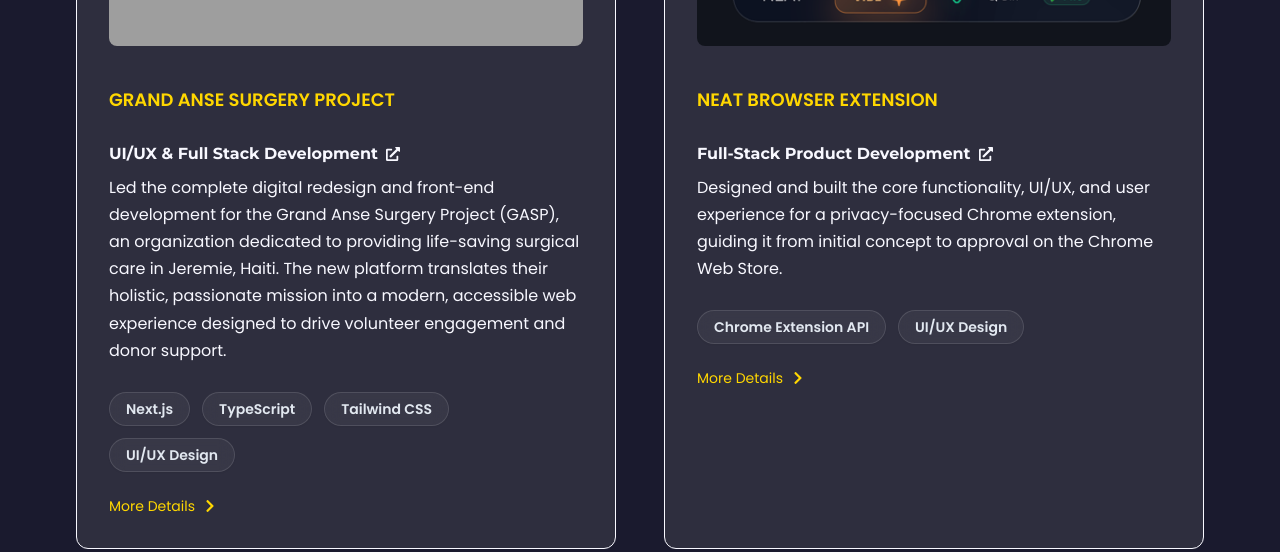
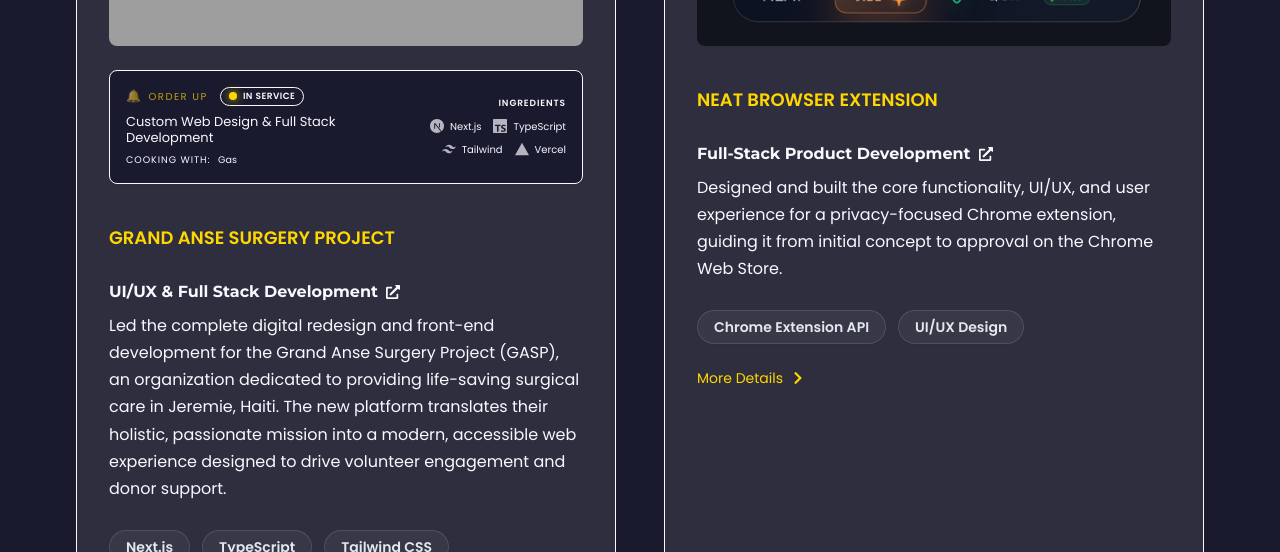
Before and after one commit to brian-giordano/portfolio-2024, a Next.js app: page / in a window 1280 px wide. Shown: the part 1247-1799 px from the top of the page. Built offline with nearby package versions, Linux system fonts and the light colour scheme; grey boxes are pictures that could not be loaded.

Commit message:
Add in-progress UI to new GASP project.

```diff
--- a/components/ProjectsSection.tsx
+++ b/components/ProjectsSection.tsx
@@ -12,6 +12,7 @@
 import NeatThumbnail from "../assets/images/neat-thumbnail.png";
 import InsuranceAIThumbnail from "../assets/images/insurance-ai-thumbnail.png";
 import HIISonarThumbnail from "../assets/images/hii-sonar-thumbnail.png";
+import OrderUpCard from "./ui/OrderUpCard";
 
 import NextImage from "next/image";
 import { motion, AnimatePresence } from "framer-motion";
@@ -36,10 +37,15 @@
         alt: "GASP Haiti website redesign hero section",
         orgName: "UI/UX & Full Stack Development",
         orgLink: "https://gasp-haiti.vercel.app/",
+        actionText: "View Preview",
+        actionIconPrefix: "✨",
+        preTitleElement: <OrderUpCard />,
         description: (
-          <p className="text-gray-200">
-            Led the complete digital redesign and front-end development for the Grand Anse Surgery Project (GASP), an organization dedicated to providing life-saving surgical care in Jeremie, Haiti. The new platform translates their holistic, passionate mission into a modern, accessible web experience designed to drive volunteer engagement and donor support.
-          </p>
+          <div className="text-gray-200">
+            <p>
+              Led the complete digital redesign and front-end development for the Grand Anse Surgery Project (GASP), an organization dedicated to providing life-saving surgical care in Jeremie, Haiti. The new platform translates their holistic, passionate mission into a modern, accessible web experience designed to drive volunteer engagement and donor support.
+            </p>
+          </div>
         ),
         stackUsed: [
           { name: "Next.js", category: "Frontend" },
--- a/components/ui/Card.tsx
+++ b/components/ui/Card.tsx
@@ -35,6 +35,9 @@
   objectPosition?: string;
   thumbnailConfig?: StyledThumbnailConfig;
   onOpen?: () => void;
+  preTitleElement?: JSX.Element;
+  actionText?: string;
+  actionIconPrefix?: string;
 }
 
 const Card: React.FC<CardProps> = ({
@@ -55,6 +58,9 @@
   objectPosition = "center",
   thumbnailConfig,
   onOpen,
+  preTitleElement,
+  actionText = "Visit Site",
+  actionIconPrefix,
 }) => {
   const imageSource = imageUrl || logoUrl;
   const isProjectCard = !startMonth && !startYear && !endMonth && !endYear;
@@ -80,14 +86,14 @@
               )}
               <div className="absolute inset-0 bg-gradient-to-t from-black/40 to-transparent pointer-events-none" />
               {orgLink && (
-                <div className="absolute inset-0 flex items-center justify-center opacity-0 group-hover:opacity-100 transition-opacity">
+                <div className="absolute inset-0 flex items-center justify-center opacity-0 group-hover:opacity-100 group-hover:bg-black/70 group-hover:backdrop-blur-sm transition-all duration-300">
                   <a
                     href={orgLink}
                     target="_blank"
                     rel="noopener noreferrer"
                     className="bg-gold text-darkSlate font-bold py-3 px-6 rounded-full flex items-center shadow-xl"
                   >
-                    Visit Site <FaExternalLinkAlt className="ml-3" />
+                    {actionText} {actionIconPrefix && <span className="ml-2 mr-1">{actionIconPrefix}</span>} <FaExternalLinkAlt className="ml-3" />
                   </a>
                 </div>
               )}
@@ -105,14 +111,14 @@
               />
               <div className="absolute inset-0 bg-gradient-to-t from-black/40 to-transparent pointer-events-none" />
               {orgLink && (
-                <div className="absolute inset-0 flex items-center justify-center opacity-0 group-hover:opacity-100 transition-opacity">
+                <div className="absolute inset-0 flex items-center justify-center opacity-0 group-hover:opacity-100 group-hover:bg-black/70 group-hover:backdrop-blur-sm transition-all duration-300">
                   <a
                     href={orgLink}
                     target="_blank"
                     rel="noopener noreferrer"
                     className="bg-gold text-darkSlate font-bold py-3 px-6 rounded-full flex items-center shadow-xl"
                   >
-                    Visit Site <FaExternalLinkAlt className="ml-3" />
+                    {actionText} {actionIconPrefix && <span className="ml-2 mr-1">{actionIconPrefix}</span>} <FaExternalLinkAlt className="ml-3" />
                   </a>
                 </div>
               )}
@@ -120,6 +126,8 @@
           )}
         </div>
       )}
+
+      {preTitleElement}
 
       <h2 className="font-primary font-semibold text-gold uppercase text-lg mb-3">
         {title}
--- /dev/null
+++ b/components/ui/OrderUpCard.tsx
@@ -0,0 +1,62 @@
+// components/ui/OrderUpCard.tsx
+import React from 'react';
+import { SiNextdotjs, SiTypescript, SiTailwindcss, SiVercel } from 'react-icons/si';
+
+const OrderUpCard = () => {
+  return (
+    <div className="flex flex-col md:flex-row items-start md:items-center justify-between bg-darkSlate border border-white/[0.12] rounded-lg p-3.5 md:p-4 mb-6 shadow-sm w-full">
+      {/* Left side: Order Up, Service Name, Cooking With */}
+      <div className="flex flex-col space-y-1.5 w-full md:w-[60%] mb-4 md:mb-0">
+        <div className="flex items-center space-x-3 mb-0.5">
+          <h4 className="text-gold/70 font-medium text-[10px] tracking-[0.15em] uppercase flex items-center">
+            <span className="mr-1.5 text-xs opacity-80">🔔</span> ORDER UP
+          </h4>
+          <div className="flex items-center space-x-1.5 bg-black/40 px-2 py-0.5 rounded-full border border-white/5">
+            <span className="relative flex h-2 w-2">
+              <span className="animate-ping absolute inline-flex h-full w-full rounded-full bg-gold opacity-75"></span>
+              <span className="relative inline-flex rounded-full h-2 w-2 bg-gold shadow-[0_0_8px_rgba(255,215,0,0.8)]"></span>
+            </span>
+            <span className="text-[9px] text-gray-400 tracking-wider uppercase font-semibold">
+              IN SERVICE
+            </span>
+          </div>
+        </div>
+
+        <p className="text-gray-300 text-xs md:text-[13px] font-medium leading-tight">
+          Custom Web Design & Full Stack Development
+        </p>
+
+        <div className="text-[9.5px] text-gray-500 uppercase tracking-widest mt-1">
+          Cooking With: <span className="text-gray-400 font-medium normal-case tracking-normal ml-1">Gas</span>
+        </div>
+      </div>
+
+      {/* Right side: Ingredients */}
+      <div className="flex flex-col md:items-end w-full md:w-[40%]">
+        <span className="text-gray-500 text-[9px] uppercase tracking-widest font-semibold mb-2">
+          Ingredients
+        </span>
+        <div className="flex flex-wrap items-center gap-x-3 gap-y-2 md:justify-end">
+          <div className="flex items-center space-x-1.5 text-gray-400 hover:text-white transition-colors group">
+            <SiNextdotjs className="w-3.5 h-3.5 opacity-70 group-hover:opacity-100 transition-opacity" title="Next.js" />
+            <span className="text-[10px] font-medium">Next.js</span>
+          </div>
+          <div className="flex items-center space-x-1.5 text-gray-400 hover:text-[#3178C6] transition-colors group">
+            <SiTypescript className="w-3.5 h-3.5 opacity-70 group-hover:opacity-100 transition-opacity" title="TypeScript" />
+            <span className="text-[10px] font-medium">TypeScript</span>
+          </div>
+          <div className="flex items-center space-x-1.5 text-gray-400 hover:text-[#38B2AC] transition-colors group">
+            <SiTailwindcss className="w-3.5 h-3.5 opacity-70 group-hover:opacity-100 transition-opacity" title="Tailwind CSS" />
+            <span className="text-[10px] font-medium">Tailwind</span>
+          </div>
+          <div className="flex items-center space-x-1.5 text-gray-400 hover:text-white transition-colors group">
+            <SiVercel className="w-3.5 h-3.5 opacity-70 group-hover:opacity-100 transition-opacity" title="Vercel" />
+            <span className="text-[10px] font-medium">Vercel</span>
+          </div>
+        </div>
+      </div>
+    </div>
+  );
+};
+
+export default OrderUpCard;
```
